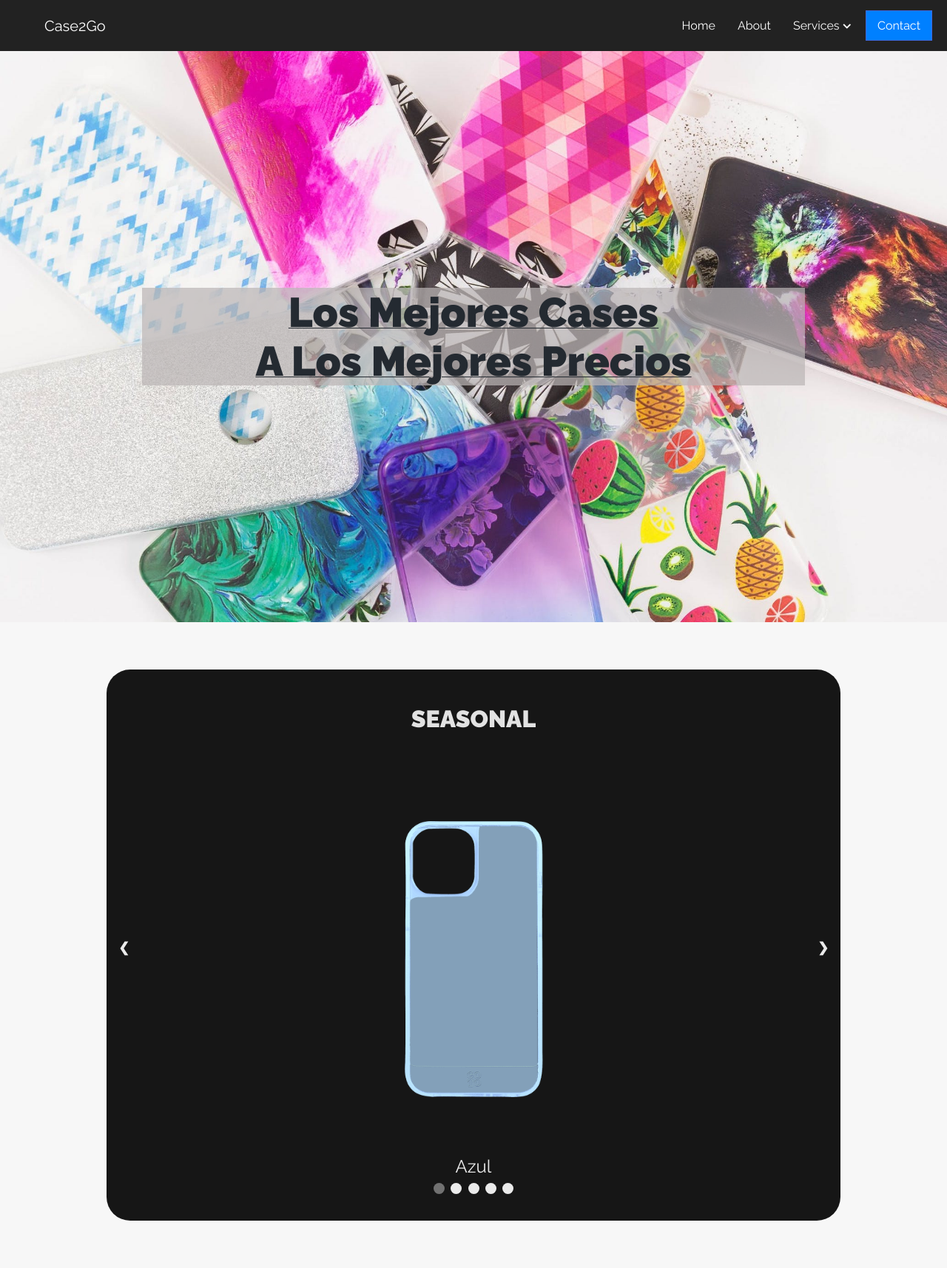
After one commit to rsoria21/case2go, a PHP site: page /main.html in a window 1280 px wide. The commit adds this page. Shown: the whole page at 74% size. Run offline with PHP 8.4, Linux system fonts and the light colour scheme; some libraries are stand-ins or nearby versions.

Commit message:
added next section to site

```diff
--- /dev/null
+++ b/index.php
@@ -0,0 +1,5 @@
+<?php
+
+include_once("index.html");
+
+?>
--- /dev/null
+++ b/main.html
@@ -0,0 +1,105 @@
+<!DOCTYPE html>
+<html lang="en">
+  <head>
+    <meta charset="UTF-8" />
+    <meta name="viewport" content="width=device-width, initial-scale=1.0" />
+    <!-- CSS -->
+    <link rel="stylesheet" href="/styles.css" />
+    <!-- Google Fonts -->
+    <link rel="preconnect" href="https://fonts.gstatic.com" />
+    <link rel="preconnect" href="https://fonts.gstatic.com" />
+    <link
+      href="https://fonts.googleapis.com/css2?family=Raleway:wght@400;900&display=swap"
+      rel="stylesheet"
+    />
+    <!-- Font Awesome -->
+    <link
+      rel="stylesheet"
+      href="https://cdnjs.cloudflare.com/ajax/libs/font-awesome/5.13.0/css/all.min.css"
+    />
+    <title>Case2Go</title>
+  </head>
+
+  <body>
+    <nav>
+      <ul class="menu">
+        <li class="logo"><a class="nav-link" href="#">Case2Go</a></li>
+        <li class="item"><a class="nav-link" href="#">Home</a></li>
+        <li class="item"><a class="nav-link" href="#">About</a></li>
+        <li class="item has-submenu">
+          <a class="nav-link" tabindex="0">Services</a>
+          <ul class="submenu">
+            <li class="subitem">
+              <a class="nav-link" href="#">Phone Cases</a>
+            </li>
+            <li class="subitem">
+              <a class="nav-link" href="#">Other Cases</a>
+            </li>
+            <li class="subitem"><a class="nav-link" href="#">Chargers</a></li>
+            <li class="subitem">
+              <a class="nav-link" href="#">Screen protectors</a>
+            </li>
+          </ul>
+        </li>
+        <li class="item button"><a class="nav-link" href="#">Contact</a></li>
+        <li class="toggle">
+          <a class="nav-link" href="#"><i class="fas fa-bars"></i></a>
+        </li>
+      </ul>
+    </nav>
+    <section class="header-section">
+      <div class="header-text-section">
+        <h1 class="header-text">
+          Los Mejores Cases <br />A Los Mejores Precios
+        </h1>
+      </div>
+    </section>
+    <section id="reviews">
+      <div class="slideshow-container">
+        <h2 class="slides-heading">SEASONAL</h2>
+        <!-- Full-width images with number and caption text -->
+        <div class="slides fade">
+          <img class="skill-image" src="/Images/case-blue.png" />
+          <div class="text">Azul</div>
+        </div>
+
+        <div class="slides fade">
+          <img class="skill-image" src="/Images/case-pink.png" />
+          <div class="text">Rosa!</div>
+        </div>
+
+        <div class="slides fade">
+          <img class="skill-image" src="/Images/case-gold.png" />
+          <div class="text">Dorado!</div>
+        </div>
+
+        <div class="slides fade">
+          <img class="skill-image" src="/Images/case-green.png" />
+          <div class="text">Verde!</div>
+        </div>
+
+        <div class="slides fade">
+          <img class="skill-image" src="/Images/case-clear.png" />
+          <div class="text">
+            Fantastic showcase of food by Chef Mike. Enjoy!
+          </div>
+        </div>
+
+        <!-- Next and previous buttons -->
+        <a class="prev" onclick="plusSlides(-1)">&#10094;</a>
+        <a class="next" onclick="plusSlides(1)">&#10095;</a>
+      </div>
+      <!-- <br /> -->
+
+      <!-- The dots/circles -->
+      <div class="circles">
+        <span class="dot" onclick="currentSlide(1)"></span>
+        <span class="dot" onclick="currentSlide(2)"></span>
+        <span class="dot" onclick="currentSlide(3)"></span>
+        <span class="dot" onclick="currentSlide(4)"></span>
+        <span class="dot" onclick="currentSlide(5)"></span>
+      </div>
+    </section>
+    <script src="/script.js"></script>
+  </body>
+</html>
--- a/styles.css
+++ b/styles.css
@@ -3,8 +3,10 @@ body {
   margin: 0;
   box-sizing: border-box;
   font-family: "Raleway", sans-serif;
+  background-color: rgb(247, 247, 247);
 }
 
+/* COMING SOON PAGE */
 .main-container {
   padding: 20rem 0;
   /* padding: 10rem 0 20rem 0; */
@@ -110,3 +112,364 @@ body {
     margin: 0 3rem;
   }
 }
+/* End of COMING SOON */
+
+/* START NAVBAR */
+nav {
+  background: #222;
+  padding: 0 15px;
+  margin-top: 0;
+}
+.nav-link {
+  color: white;
+  text-decoration: none;
+}
+.menu {
+  margin: 0;
+}
+.menu,
+.submenu {
+  list-style-type: none;
+}
+.logo {
+  font-size: 20px;
+  padding: 7.5px 10px 7.5px 0;
+}
+.item {
+  padding: 10px;
+}
+.item.button {
+  padding: 9px 5px;
+}
+.item:not(.button) .nav-link:hover,
+.item .nav-link:hover::after {
+  color: #ccc;
+}
+/* Mobile menu */
+.menu {
+  display: flex;
+  flex-wrap: wrap;
+  justify-content: space-between;
+  align-items: center;
+}
+.menu li .nav-link {
+  display: block;
+  padding: 15px 5px;
+}
+.menu li.subitem .nav-link {
+  padding: 15px;
+}
+.toggle {
+  order: 1;
+  font-size: 20px;
+}
+.item.button {
+  order: 2;
+}
+.item {
+  order: 3;
+  width: 100%;
+  text-align: center;
+  display: none;
+}
+.active .item {
+  display: block;
+}
+.button.secondary {
+  /* divider between buttons and menu links */
+  border-bottom: 1px #444 solid;
+}
+/* Submenu up from mobile screens */
+.submenu {
+  display: none;
+}
+.submenu-active .submenu {
+  display: block;
+}
+.has-submenu i {
+  font-size: 12px;
+}
+.has-submenu > .nav-link::after {
+  font-family: "Font Awesome 5 Free";
+  font-size: 12px;
+  line-height: 16px;
+  font-weight: 900;
+  content: "\f078";
+  color: white;
+  padding-left: 5px;
+}
+.subitem .nav-link {
+  padding: 10px 15px;
+}
+.submenu-active {
+  background-color: #111;
+  border-radius: 3px;
+}
+
+/* Tablet menu */
+@media all and (min-width: 700px) {
+  .menu {
+    justify-content: center;
+  }
+  .logo {
+    flex: 1;
+  }
+  .item.button {
+    width: auto;
+    order: 1;
+    display: block;
+  }
+  .toggle {
+    flex: 1;
+    text-align: right;
+    order: 2;
+  }
+  /* Button up from tablet screen */
+  .menu li.button .nav-link {
+    padding: 10px 15px;
+    margin: 5px 0;
+  }
+  .button .nav-link {
+    background: #0080ff;
+    border: 1px royalblue solid;
+  }
+  .button.secondary {
+    border: 0;
+  }
+  .button.secondary .nav-link {
+    background: transparent;
+    border: 1px #0080ff solid;
+  }
+  .button .nav-link:hover {
+    text-decoration: none;
+  }
+  .button:not(.secondary) .nav-link:hover {
+    background: royalblue;
+    border-color: darkblue;
+  }
+}
+/* Desktop menu */
+@media all and (min-width: 960px) {
+  .menu {
+    align-items: flex-start;
+    flex-wrap: nowrap;
+    background: none;
+  }
+  .logo {
+    order: 0;
+  }
+  .item {
+    order: 1;
+    position: relative;
+    display: block;
+    width: auto;
+  }
+  .button {
+    order: 2;
+  }
+  .submenu-active .submenu {
+    display: block;
+    position: absolute;
+    left: 0;
+    top: 68px;
+    background: #111;
+  }
+  .toggle {
+    display: none;
+  }
+  .submenu-active {
+    border-radius: 0;
+  }
+}
+/* END NAVBAR */
+
+/* START HEADER */
+.header-section {
+  padding: 20rem 0;
+  /* padding: 10rem 0 20rem 0; */
+  background-image: url(/Images/cases\ copy.jpg);
+  justify-content: center;
+  background-repeat: no-repeat;
+  background-position: center;
+  background-size: cover;
+  text-align: center;
+}
+
+.header-text {
+  color: #242a31;
+  background-color: rgba(187, 182, 182, 0.705);
+  font-size: 3.5rem;
+  text-decoration: underline 1px;
+  /* border-bottom: 1px solid black; */
+  margin: 0 12rem;
+}
+@media screen and (max-width: 1100px) {
+  .header-text {
+    font-size: 3rem;
+    margin: 0 6rem;
+  }
+}
+
+@media screen and (max-width: 850px) {
+  .header-text {
+    font-size: 2rem;
+    margin: 0 4rem;
+  }
+}
+
+/* END HEADER */
+
+/* SLIDES START */
+
+#reviews {
+  padding: 2rem 0;
+  background-color: #161616;
+  margin: 4rem 9rem;
+  border-radius: 2rem;
+  text-align: center;
+}
+.skill-image {
+  width: 40%;
+  padding: 5rem;
+  border-radius: 20%;
+  /* margin: 20px; */
+  margin-bottom: 20px;
+}
+
+.slideshow-container {
+  /* max-width: 1000px; */
+  position: relative;
+  margin: auto;
+}
+.slides-heading {
+  font-size: 2rem;
+  text-align: center;
+  color: #e2e2e2;
+  width: 30%;
+  margin: 1rem auto 1.75rem auto;
+}
+
+@media screen and (max-width: 700px) {
+  #reviews {
+    padding: 1.5rem 0;
+    margin: 5rem 2rem;
+  }
+  .skill-image {
+    width: 60%;
+  }
+  .slides-heading {
+    color: #e2e2e2;
+    background-color: #161616;
+    width: 40%;
+    margin: 1rem auto 1.75rem auto;
+  }
+}
+
+/* Hide the images by default */
+.mySlides {
+  display: none;
+  text-align: center;
+}
+
+/* Next & previous buttons */
+.prev,
+.next {
+  cursor: pointer;
+  position: absolute;
+  top: 50%;
+  width: auto;
+  margin-top: -22px;
+  padding: 16px;
+  color: #ebebeb;
+  font-weight: bold;
+  font-size: 18px;
+  transition: 0.6s ease;
+  border-radius: 0 3px 3px 0;
+  user-select: none;
+}
+
+/* Position the "next button" to the right */
+.next {
+  right: 0;
+  border-radius: 3px 0 0 3px;
+}
+.prev {
+  left: 0;
+  border-radius: 3px 0 0 3px;
+}
+
+/* On hover, add a black background color with a little bit see-through */
+.prev:hover,
+.next:hover {
+  background-color: rgba(0, 0, 0, 0.8);
+  color: #c0c0c0;
+}
+
+/* Caption text */
+.text {
+  color: #ebebeb;
+  font-size: 1.5rem;
+  /* padding: 8px 12px; */
+  position: absolute;
+  bottom: 8px;
+  width: 100%;
+  text-align: center;
+}
+
+/* Number text (1/3 etc) */
+/* .numbertext {
+  color: #f2f2f2;
+  font-size: 12px;
+  padding: 8px 12px;
+  position: absolute;
+  top: 0;
+} */
+
+/* The dots/bullets/indicators */
+.dot {
+  cursor: pointer;
+  height: 15px;
+  width: 15px;
+  margin: 0 2px;
+  background-color: #ebebeb;
+  border-radius: 50%;
+  display: inline-block;
+  transition: background-color 0.6s ease;
+}
+
+.active,
+.dot:hover {
+  background-color: #717171;
+}
+
+/* dots/Circles */
+.circles {
+  text-align: center;
+}
+/* Fading animation */
+.fade {
+  -webkit-animation-name: fade;
+  -webkit-animation-duration: 1.5s;
+  animation-name: fade;
+  animation-duration: 1.5s;
+}
+
+@-webkit-keyframes fade {
+  from {
+    opacity: 0.4;
+  }
+  to {
+    opacity: 1;
+  }
+}
+
+@keyframes fade {
+  from {
+    opacity: 0.4;
+  }
+  to {
+    opacity: 1;
+  }
+}
+
+/* SLIDES END */
```
Also changed, not shown: script.js (+83 -0 lines), Images/case-blue.png (added), Images/case-clear.png (added), Images/case-gold.png (added), Images/case-green.png (added), Images/case-grey.png (added), Images/case-pink.png (added).
